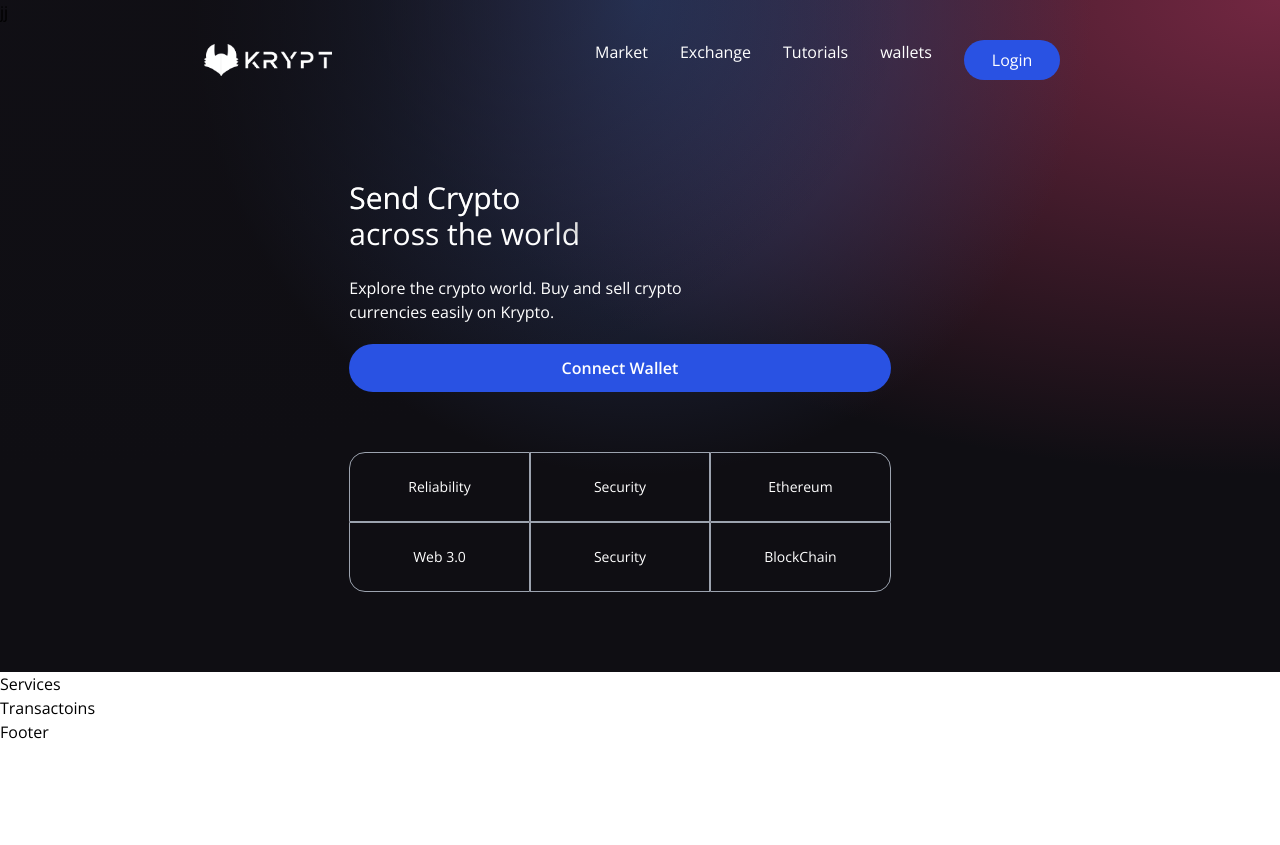
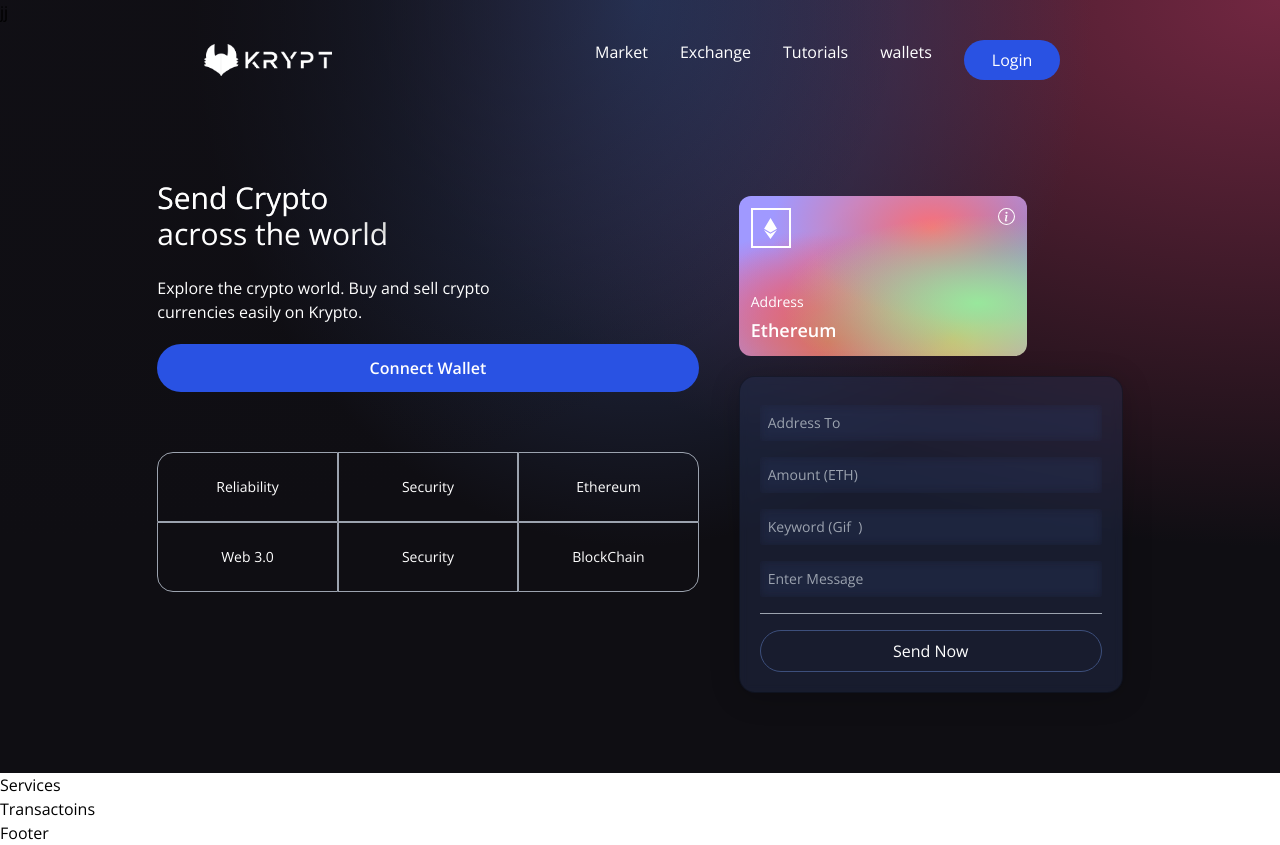
Before and after one commit to KashifAli5/web3_Basic_Transactions, a React (Vite) app in the folder client/: page / in a window 1280 px wide. Before the commit the page ends 800 px from the top, so only its background shows below. Built offline with nearby package versions, Linux system fonts and the light colour scheme.

Commit message:
welcome component completed

```diff
--- a/client/src/components/Loader.jsx
+++ b/client/src/components/Loader.jsx
@@ -1,6 +1,10 @@
 const Loader = () => {
     return(
-        <h1>Loader</h1>
+        <div className="felx justify-center item-center py-3">
+            <div className="animate-spin rounded-full h-32 w-32 border-b-2 border-red-700">
+
+            </div>
+        </div>
     )
 }
 
--- a/client/src/components/Welcome.jsx
+++ b/client/src/components/Welcome.jsx
@@ -6,17 +6,35 @@
 
 const commondStyle = 'min-h-[70px] sm:px-0 px-2 sm:min-w-[120px] flex justify-center items-center border-[0.5px] border-gray-400 text-sm font-light text-white';
 
+const handleSubmit = () => {
+
+}
+
+
 const Welcome = () => {
     const connectWallet = () => {
 
     }
 
+    //ass this function going to retrun js code so not using {} and using ()
+const Input = ({placeholder, name, type, value, handleChange}) => (
+    <input
+        placeholder={placeholder}
+        type={type}
+        step="0.0001"
+        value={value}
+        onChange={(e) => handleChange(e, name)}
+
+        className="my-2 w-full rounded-sm p-2 outline-none bg-transparent text-white border-none text-sm white-glassmorphism"
+    />
+)
+
 
     return(
         <div className="flex w-full justify-center items-center">
-            <div className="flex md:flex-row flex-col items-start justify-between md:p-20 py-12 px-4">
+            <div className="flex mf:flex-row flex-col items-start justify-between md:p-20 py-12 px-4">
 
-                <div className="flex flex-1 justify-start flex-col md:mr-10">
+                <div className="flex flex-1 justify-start flex-col mf:mr-10">
                     <h1 className="text-3xl sm:text-5l text-white text-gradient py-1">
                         Send Crypto <br /> across the world
                     </h1>
@@ -46,9 +64,55 @@
                                     BlockChain
                             </div>
                         </div>
+                </div>
+
+                <div className="flex flex-col flex-1items-center justify-start  mf:mt-0 mt-10">
+                    <div className="p-3 justify-end items-start flex-col rounded-xl h-40 sm:w-72 w-full my-5 eth-card white-glassmorpism">
+                            <div  className="flex flex-col justify-between w-full h-full">
+                                    <div className="flex justify-between item-start ">
+                                        <div className="w-10 h-10 rounded-4 border-2 border-white flex justify-center items-center">
+                                            <SiEthereum fontSize={21} color="#fff" />
+                                        </div>
+                                        <BsInfoCircle fontSize={17} color="#fff" />
+                                    </div>
+                                    <div className="">
+                                        <p className="text-white font-light text-sm">
+                                            Address
+                                        </p>
+                                        <p className="text-white font-semibold text-lg mt-1">
+                                            Ethereum
+                                        </p>
+                                    </div>
+                            </div>
+                    </div>
+
+                        <div className="p-5 sm:w-96 w-full flex flex-col justify-start items-center blue-glassmorphism ">
+                            <Input placeholder="Address To" name="addresssTo" type="text" handleChange={() => {}} />
+                            <Input placeholder="Amount (ETH)" name="amount" type="number" handleChange={() => {}} />
+                            <Input placeholder="Keyword (Gif  )" name="keyword" type="text" handleChange={() => {}} />
+                            <Input placeholder="Enter Message" name="message" type="text" handleChange={() => {}} />
+
+                            <div className="h-[1px] w-full bg-gray-400 my-2" />
+
+                            {false ? (
+                                <Loader />
+                            ) : (
+
+                                <button
+                                    type="button"
+                                    onClick={handleSubmit}
+                                    className="text-white w-full mt-2 border-[1px] p-2 border-[#3d4f7c] rounded-full cursor-pointer"
+                                >
+                                    Send Now
+                                </button>
+                            )}
+
+                        </div>
+
 
 
                 </div>
+
 
             </div>
         </div>
--- a/client/tailwind.config.js
+++ b/client/tailwind.config.js
@@ -1,9 +1,35 @@
 module.exports = {
-  content: [
-    "./src/**/*.{js,jsx,ts,tsx}",
-  ],
+  purge: ["./src/**/*.{js,jsx,ts,tsx}", "./public/index.html"],
+  mode: "jit",
+  darkMode: false, // or 'media' or 'class'
   theme: {
+    fontFamily: {
+      display: ["Open Sans", "sans-serif"],
+      body: ["Open Sans", "sans-serif"],
+    },
+    extend: {
+      screens: {
+        mf: "990px",
+      },
+      keyframes: {
+        "slide-in": {
+          "0%": {
+            "-webkit-transform": "translateX(120%)",
+            transform: "translateX(120%)",
+          },
+          "100%": {
+            "-webkit-transform": "translateX(0%)",
+            transform: "translateX(0%)",
+          },
+        },
+      },
+      animation: {
+        "slide-in": "slide-in 0.5s ease-out",
+      },
+    },
+  },
+  variants: {
     extend: {},
   },
   plugins: [],
-}
+};
```
